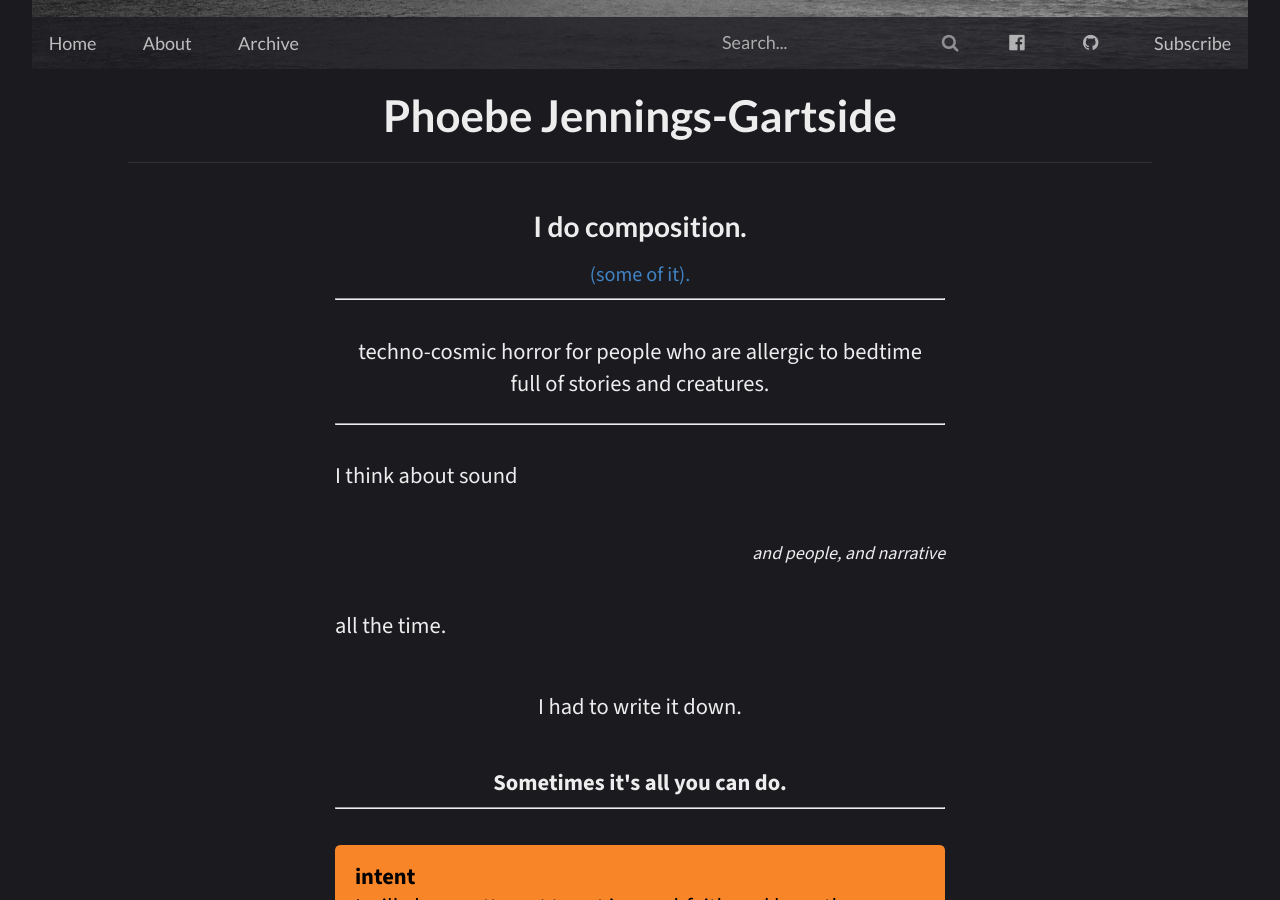
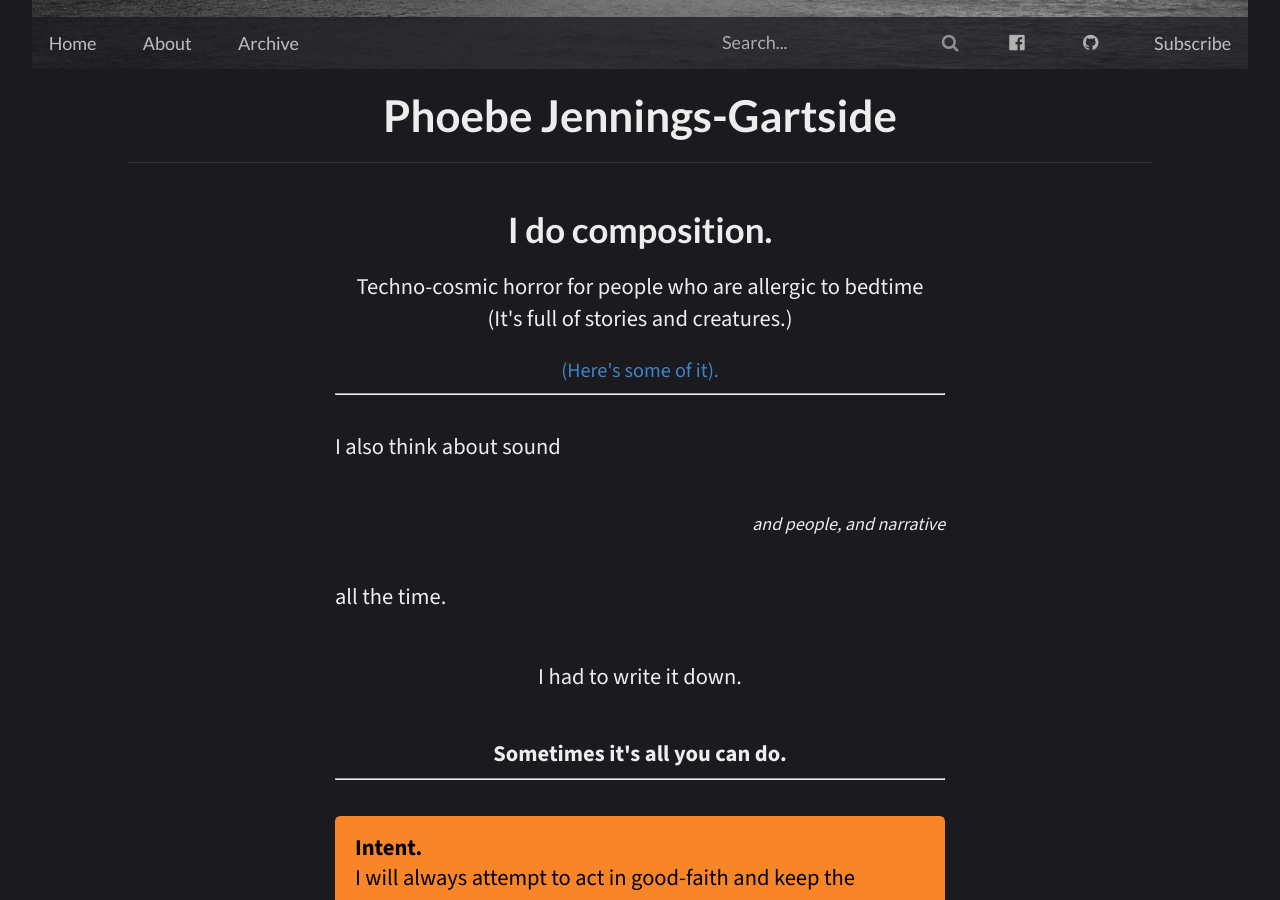
Before and after one commit to ZOOCHOSIS-BLOG/ZOOCHOSIS-BLOG.github.io, a Jekyll site: the page built from about.html, in a window 1280 px wide and 900 px high, scrolled down 219 px. Built offline with Jekyll 4.4.1, drawn with Linux system fonts in a browser that asks for light colours.

Commit message:
about text edit

```diff
--- a/about.html
+++ b/about.html
@@ -35,22 +35,18 @@ title: Phoebe Jennings-Gartside
 </head>
 
 <div class="post-content">
-    <h3>I do composition.</h3>
-    <a href="https://zoochosis.bandcamp.com/?ui_context=usernav">(some of it).</a>
+    <h2>I do composition.</h2>
 
-    <hr>
-    <br>
-    <p>
-    techno-cosmic horror for people who are allergic to bedtime
-    <br>
-    full of stories and creatures.
-    </p>
+    <p> Techno-cosmic horror for people who are allergic to bedtime
+        <br>
+        (It's full of stories and creatures.)</p>
+    <a href="https://zoochosis.bandcamp.com/?ui_context=usernav">(Here's some of it).</a>
 
     <hr>
     <br>
 
     <p class="left-aligned">
-    I think about sound</p>
+    I also think about sound</p>
     <br>
     <p class="the-voice"> and people, and narrative </p>
     <br>
@@ -67,7 +63,7 @@ title: Phoebe Jennings-Gartside
     <br>
 
     <div class="alert">
-    <b>intent</b>
+    <b>Intent.</b>
     <p class="left-aligned">
     I will always attempt to act in good-faith and keep the information here transparent. <br>
     sources will be provided where possible. <br>
```
